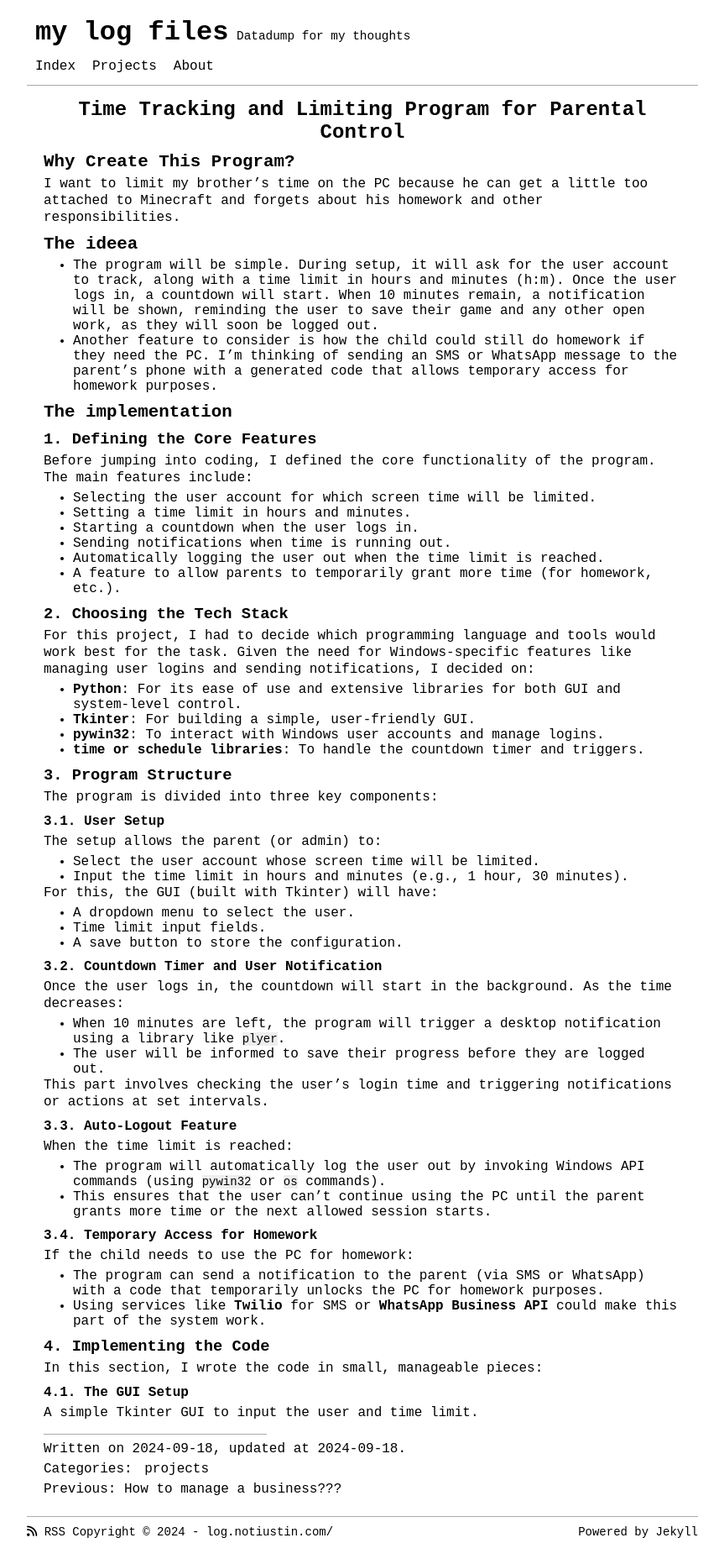
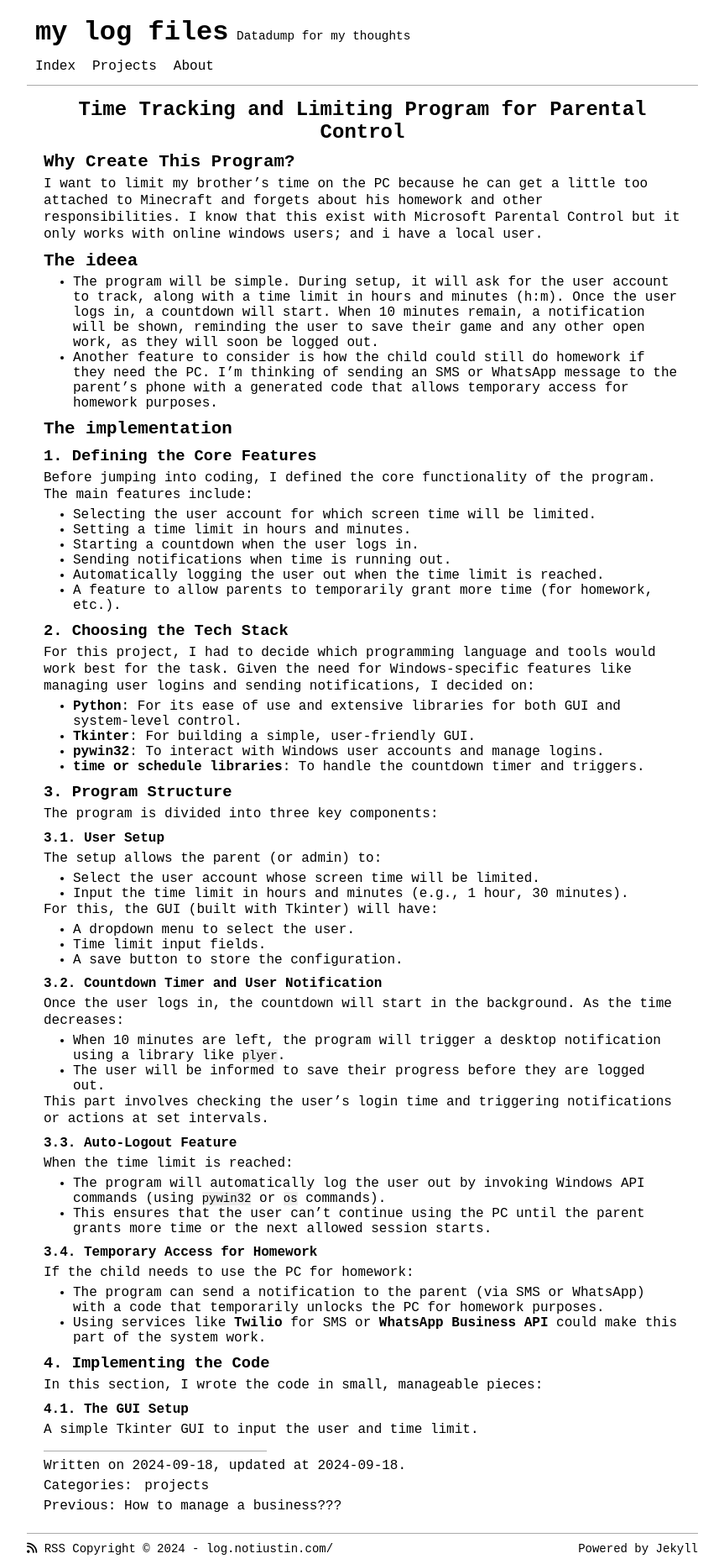
Before and after one commit to UnD37970UnD/-blog, a Jekyll site: the page built from _posts/projects/2024-09-18-build_a_windows_user_time_limit.md, in a window 1280 px wide. Shown: the whole page at 84% size, without its empty margins (208-1071 px from the left). Built offline with Jekyll 4.4.1, drawn with Linux system fonts in a browser that asks for light colours; nearby versions of some CDN libraries.

Commit message:
new project - local user parental control

```diff
--- a/_posts/projects/2024-09-18-build_a_windows_user_time_limit.md
+++ b/_posts/projects/2024-09-18-build_a_windows_user_time_limit.md
@@ -9,7 +9,7 @@ categories: [projects]
 
 ## Why Create This Program?
 
-I want to limit my brother's time on the PC because he can get a little too attached to Minecraft and forgets about his homework and other responsibilities.
+I want to limit my brother's time on the PC because he can get a little too attached to Minecraft and forgets about his homework and other responsibilities. I know that this exist with Microsoft Parental Control but it only works with online windows users; and i have a local user.
 
 ## The ideea
 
```
